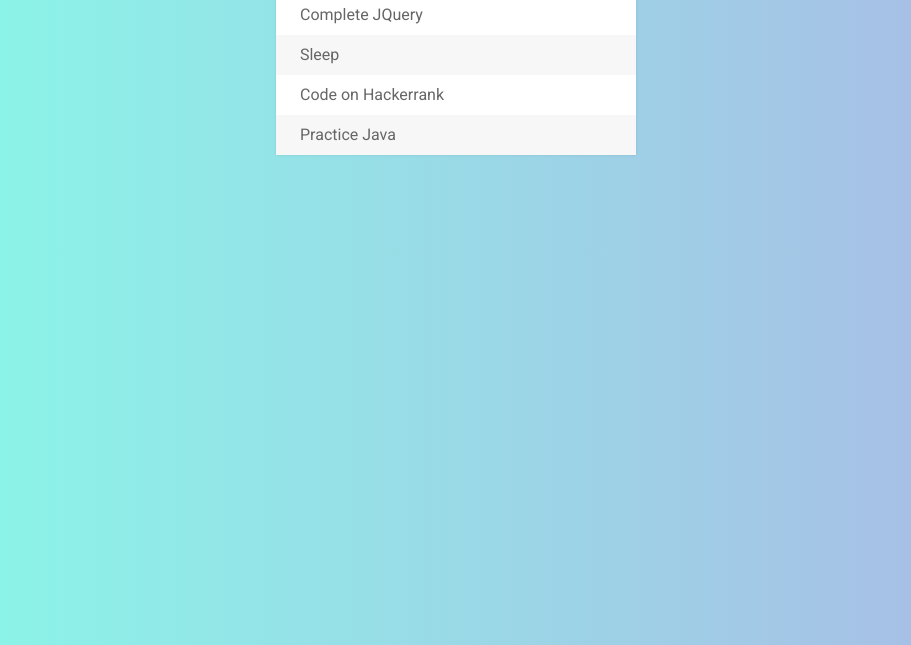
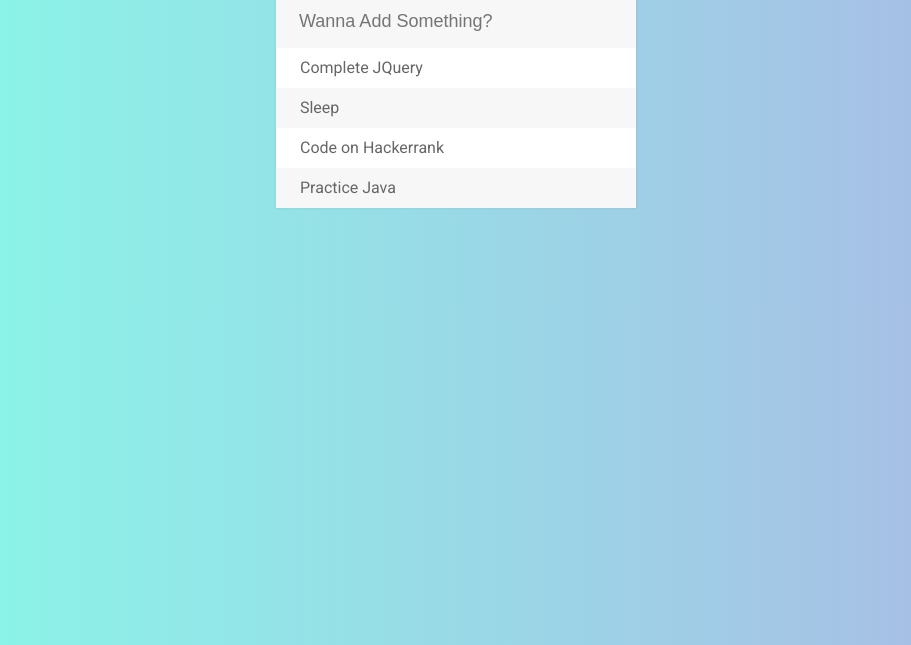
Before and after one commit to Advaitva/TuDu, a plain HTML site: page index.html in a window 1280 px wide. Shown: the part 155-800 px from the top of the page, without its empty margins (184-1095 px from the left). Drawn offline with Linux system fonts and the light colour scheme.

Commit message:
Update index.html

```diff
--- a/index.html
+++ b/index.html
@@ -11,7 +11,9 @@
 	<div id="container">
 			<h1 id="todoHead">To-Do List <i class="fa fa-pencil-square-o"></i></h1>
 
-		<div id="inputHide"><input type="text" name="addTodo" placeholder="Wanna Add Something?"></div>
+		<div id="hideInput">
+			<input type="text" name="addTodo" placeholder="Wanna Add Something?">
+		</div>
 		<ul>
 			<li><span> <i class="fa fa-trash"></i></span> Complete JQuery</li>
 			<li><span> <i class="fa fa-trash"></i></span> Sleep</li>
```
